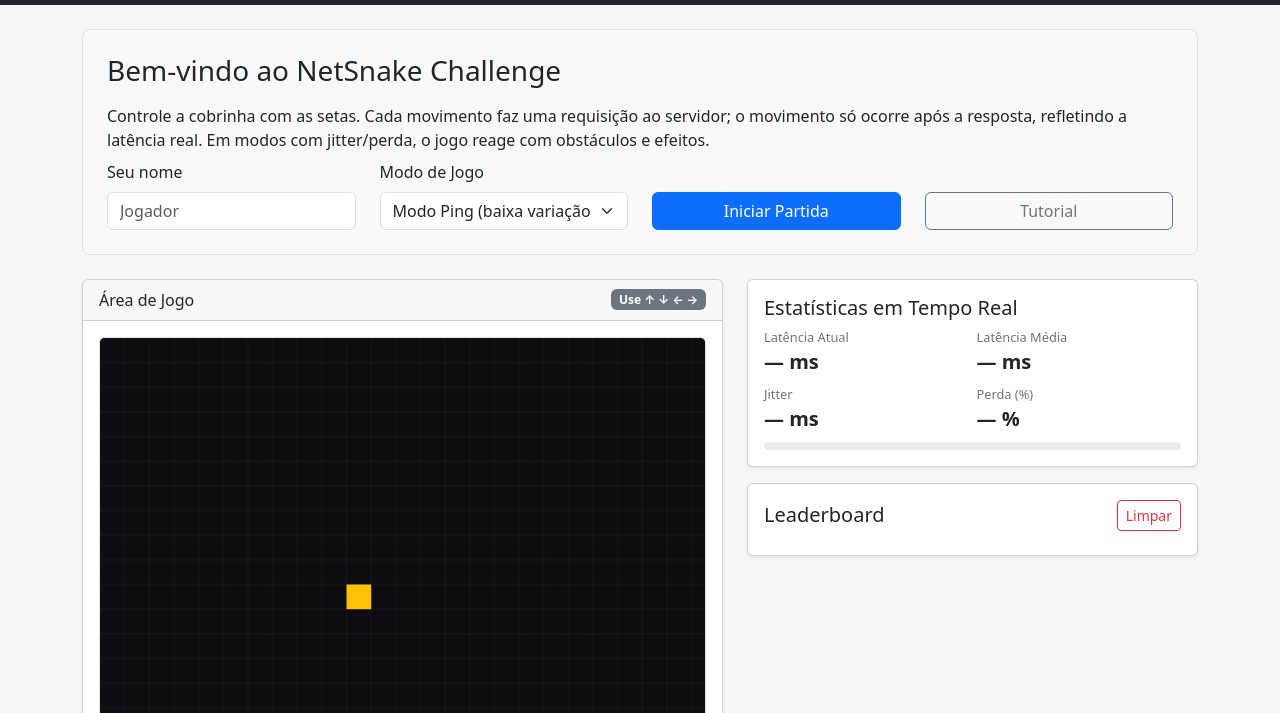
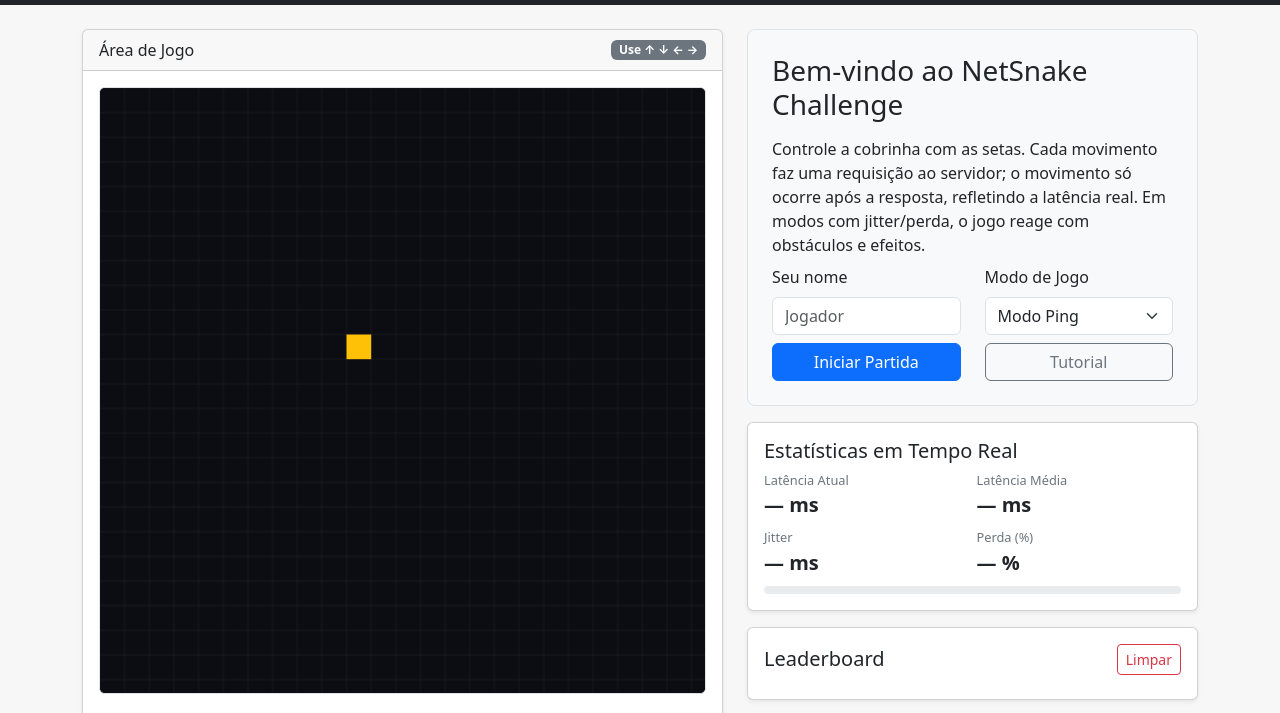
Before and after one commit to acranerafael/NetSnake, a website: page public/index.html in a window 1280 px wide. Shown: the part 51-764 px from the top of the page. Drawn offline with nearby package versions, Linux system fonts and the light colour scheme.

Commit message:
Ajustes no layout

```diff
--- a/public/index.html
+++ b/public/index.html
@@ -17,34 +17,7 @@
 
     <main class="container py-4">
       <div class="row g-4">
-        <div class="col-12">
-          <div class="p-4 bg-light border rounded-3">
-            <h1 class="h3 mb-3">Bem-vindo ao NetSnake Challenge</h1>
-            <p class="mb-2">Controle a cobrinha com as setas. Cada movimento faz uma requisição ao servidor; o movimento só ocorre após a resposta, refletindo a latência real. Em modos com jitter/perda, o jogo reage com obstáculos e efeitos.</p>
-            <div class="row gy-2 align-items-end">
-              <div class="col-md-3">
-                <label class="form-label">Seu nome</label>
-                <input id="playerName" class="form-control" placeholder="Jogador" />
-              </div>
-              <div class="col-md-3">
-                <label class="form-label">Modo de Jogo</label>
-                <select id="modeSelect" class="form-select">
-                  <option value="ping">Modo Ping (baixa variação)</option>
-                  <option value="jitter">Modo Jitter (variação alta)</option>
-                  <option value="solo">Modo Solo (offline)</option>
-                </select>
-              </div>
-              <div class="col-md-3">
-                <button id="startBtn" class="btn btn-primary w-100">Iniciar Partida</button>
-              </div>
-              <div class="col-md-3">
-                <button id="tutorialBtn" class="btn btn-outline-secondary w-100" data-bs-toggle="modal" data-bs-target="#tutorialModal">Tutorial</button>
-              </div>
-            </div>
-          </div>
-        </div>
-
-        <div class="col-lg-7">
+        <div class="col-12 col-lg-7">
           <div class="card shadow-sm">
             <div class="card-header d-flex justify-content-between align-items-center">
               <span>Área de Jogo</span>
@@ -67,9 +40,34 @@
             </div>
           </div>
         </div>
-
-        <div class="col-lg-5">
+        <div class="col-12 col-lg-5">
           <div class="row g-3">
+            <div class="col-12">
+              <div class="p-4 bg-light border rounded-3">
+                <h1 class="h3 mb-3">Bem-vindo ao NetSnake Challenge</h1>
+                <p class="mb-2">Controle a cobrinha com as setas. Cada movimento faz uma requisição ao servidor; o movimento só ocorre após a resposta, refletindo a latência real. Em modos com jitter/perda, o jogo reage com obstáculos e efeitos.</p>
+                <div class="row gy-2 align-items-end">
+                  <div class="col-md-6">
+                    <label class="form-label">Seu nome</label>
+                    <input id="playerName" class="form-control" placeholder="Jogador" />
+                  </div>
+                  <div class="col-md-6">
+                    <label class="form-label">Modo de Jogo</label>
+                    <select id="modeSelect" class="form-select">
+                      <option value="ping">Modo Ping</option>
+                      <option value="jitter">Modo Jitter</option>
+                      <option value="solo">Modo Offline</option>
+                    </select>
+                  </div>
+                  <div class="col-md-6">
+                    <button id="startBtn" class="btn btn-primary w-100">Iniciar Partida</button>
+                  </div>
+                  <div class="col-md-6">
+                    <button id="tutorialBtn" class="btn btn-outline-secondary w-100" data-bs-toggle="modal" data-bs-target="#tutorialModal">Tutorial</button>
+                  </div>
+                </div>
+              </div>
+            </div>
             <div class="col-12">
               <div class="card h-100 shadow-sm">
                 <div class="card-body">
```
